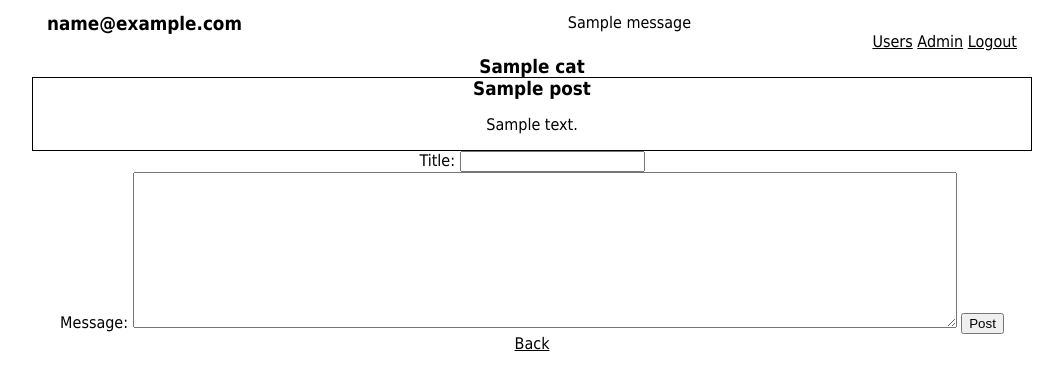
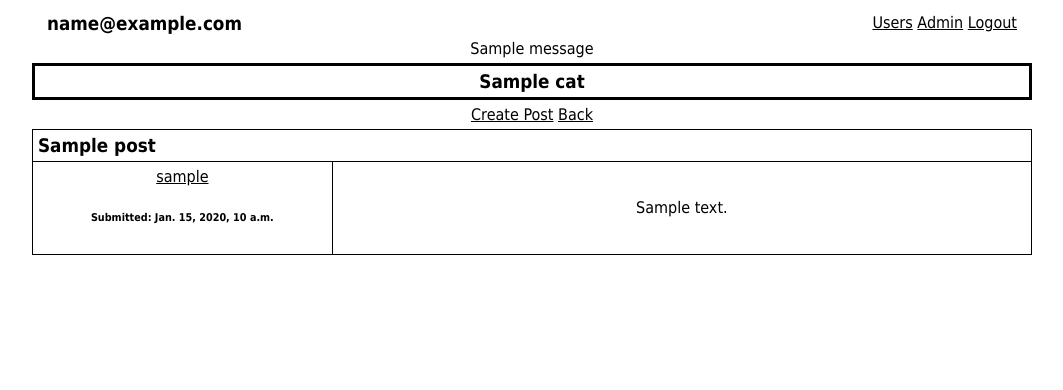
Before and after one commit to globedasher/forum, a Django app: template apps/forum/templates/forum/category.html in a window 1280 px wide. Shown: the top 390 px of the page, without its empty margins (108-1171 px from the left). Run offline with Django 3.2, Linux system fonts and the light colour scheme; a user stored in the database is signed in; tables that the repository leaves empty hold one stand-in row (values such as "Sample post"); the template is opened without the code that fills it: most values are stand-ins (such as "Sample title", 1, 10 or a date in 2020); one stand-in notice (Sample message) is shown; parts of the project's set-up code (start-up, migrations or seed data) failed here and were passed over.

Commit message:
A little cleanup of the front end. Post from a post page linked to the categories.

```diff
--- a/apps/forum/static/forum/css/main.css
+++ b/apps/forum/static/forum/css/main.css
@@ -27,12 +27,32 @@
  * application.
  */
 
+.main-tables {
+  margin: 5px 0;
+  padding: 5px;
+}
+
+.poster {
+  width: 30%;
+}
+
 .card {
   border: 1px solid black;
+  margin: 5px 0;
+  padding: 5px;
 }
 
 .error {
   color: red;
+}
+
+.cat_title {
+  border: 3px solid black;
+}
+
+.table_title{
+  border: 0;
+  text-align: left;
 }
 
 body {
@@ -53,7 +73,7 @@ table.center {
 
 /* Color the table headders a specific color. */
 th {
-  /*background-color: green;*/
+  background-color: white;
   color: black;
 }
 
@@ -64,7 +84,11 @@ tr:nth-child(odd) {
 
 /* Change the background color of a table row based on mouse hover. */
 tr:hover {
-  /*background-color: lightgreen;*/
+  background-color: lightgreen;
+}
+
+table:hover {
+  background-color: lightgreen;
 }
 
 /* Table line designs. */
--- a/apps/forum/templates/forum/category.html
+++ b/apps/forum/templates/forum/category.html
@@ -15,17 +15,6 @@
       <div id="controls" class="bars">
         <div class="left">
           <h3>{{ request.user.email }}</h3>
-        </div>
-        <div id="messages">
-          {% if messages %}
-          <ul class="messages">
-            {% for message in messages %}
-            {% if message.tags %}
-            <li class="{{ message.tags }}">{{ message }}</li>
-            {% endif %}
-            {% endfor %}
-          </ul>
-          {% endif %}
         </div>
         <div class="right">
           {% if not request.user.is_authenticated %}
@@ -45,28 +34,44 @@
         </div>
       </div>
 
+      <div id="messages">
+        {% if messages %}
+        <ul class="messages">
+          {% for message in messages %}
+          {% if message.tags %}
+          <li class="{{ message.tags }}">{{ message }}</li>
+          {% endif %}
+          {% endfor %}
+        </ul>
+        {% endif %}
+      </div>
 
-      <h3>{{cat.name}}</h3>
+      <div class="card cat_title">
+        <h3>{{cat.name}}</h3>
+      </div>
+
+      <a href={% url "forum:post" cat.id %}>Create Post</a>
+      <a href={% url "forum:index" %}>Back</a>
 
       {% for p in post %}
-      <div class="card">
-        <h3>{{ p.title }}</h3>
-        <p>{{ p.body }}</p>
-      </div>
+      <table>
+        <tr>
+          <td class="table_title">
+            <h3>{{ p.title }}</h3>
+          </td>
+          <td class="table_title">
+          </td>
+        </tr>
+        <tr>
+          <td class="poster">
+            <a href="user">{{ p.owner.username }}</a>
+            <h6>Submitted: {{ p.created_at }}</h6>
+          </td>
+          <td>{{ p.body }}</td>
+        </tr>
+      </table>
       {% endfor %}
 
-      {% if user.is_authenticated %}
-        <form action={% url "forum:post" cat.id %} method="POST">
-          {% csrf_token %}
-          <label>Title:</label>
-          <input type="text" name="title"></br>
-          <label>Message:</label>
-          <textarea rows="10" cols="100" name="body">
-          </textarea>
-          <input type="submit" value="Post">
-        </form>
-      {% endif %}
-      <a href={% url "forum:index" %}>Back</a>
 
     </div>
   </body>
--- a/apps/forum/templates/forum/index.html
+++ b/apps/forum/templates/forum/index.html
@@ -49,10 +49,11 @@
 
       {{ pub_count }}
 
-      <div>
+      <div class="main-tables">
         <table>
           <tr>
             <th>Public Categories</th>
+            <th>Posts</th>
           </tr>
           {% if public_cats %}
             {% for cat in public_cats %}
@@ -70,10 +71,11 @@
       </div>
 
       {% if user.is_authenticated %}
-      <div>
+      <div class="main-tables">
         <table>
           <tr>
             <th>Private Categories</th>
+            <th>Posts</th>
           </tr>
           {% if private_cats %}
             {% for cat in private_cats %}
--- a/apps/forum/views.py
+++ b/apps/forum/views.py
@@ -134,7 +134,8 @@ def categories(request, category_id=0):
 def post(request, category_id=0):
     if request.method == "GET":
         print("GET")
-        context = {"post": Post.objects.filter()}
+        print(category_id)
+        context = {"category_id": category_id}
         return render(request, "forum/post.html", context)
     elif request.method == "POST":
         #print("POST")
@@ -144,6 +145,7 @@ def post(request, category_id=0):
         body = request.POST["body"]
         new_post = Post(owner=owner, category=category, title=title, body=body)
         new_post.save()
+        messages.success(request, "Posted")
         return redirect(reverse('forum:categories', args=[category_id]))
 
     else:
```
Also changed, not shown: apps/forum/templates/forum/post.html (+10 -20 lines).
